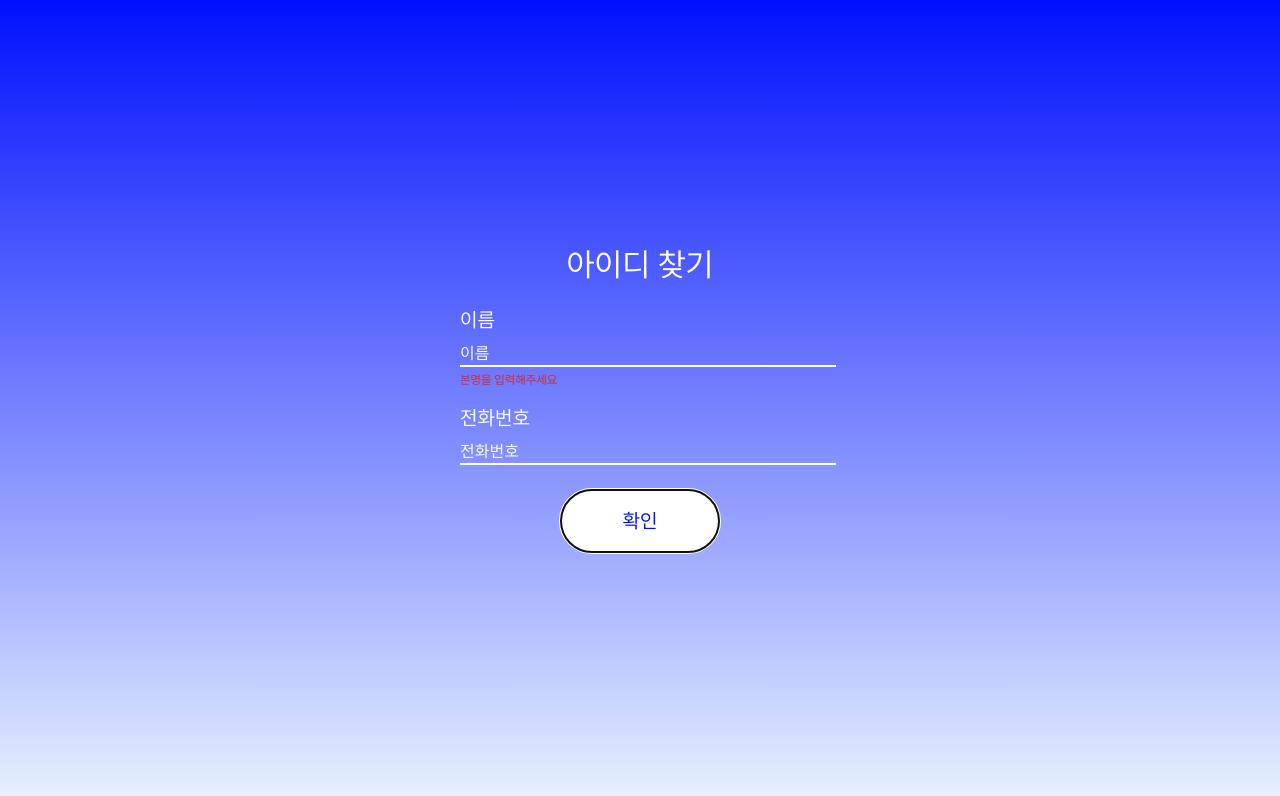
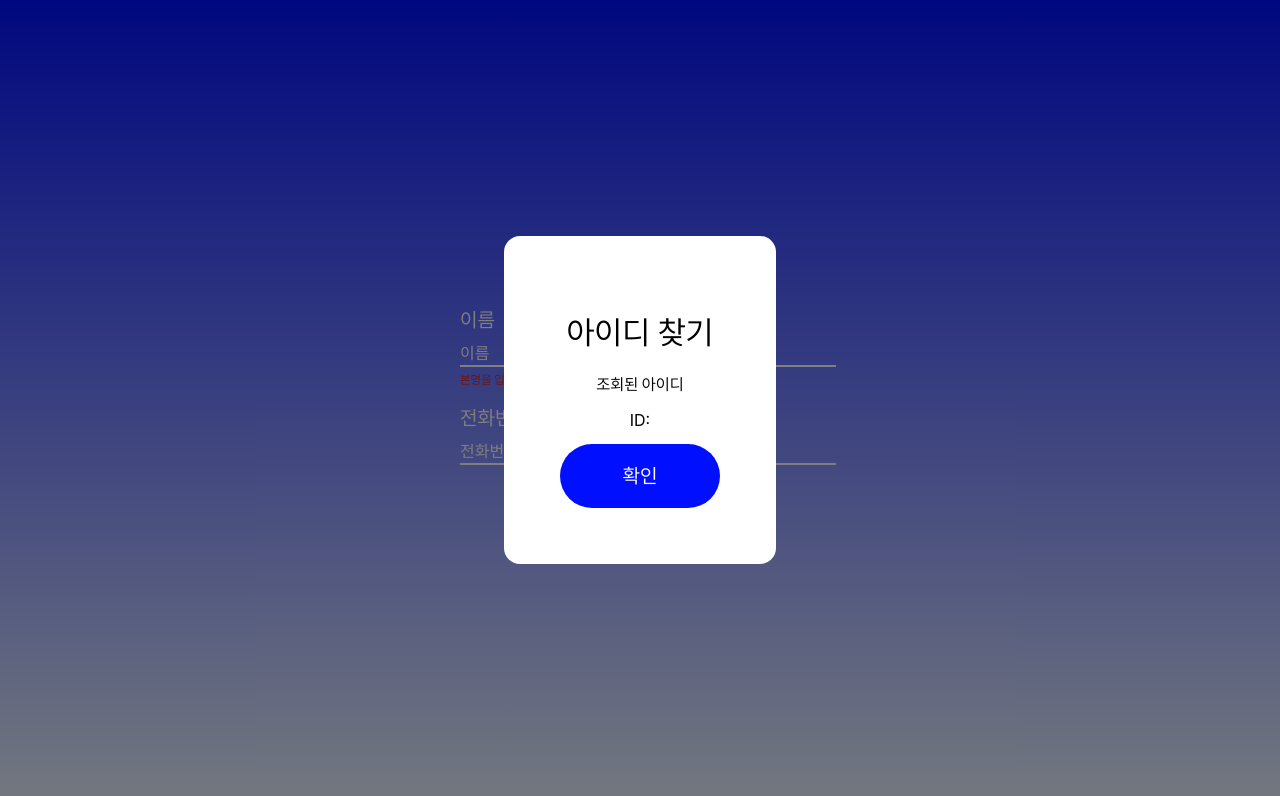
Before and after one commit to l0u0h0/stargate, a React (Vite) app in the folder Stargate-Fe/: page /idinquiry in a window 1280 px wide. Both pictures are taken after a click on the button "확인". Shown: the top 796 px of the page. Built offline with nearby package versions, Linux system fonts and the light colour scheme; no server answers.

Commit message:
idinquiry_add

```diff
--- a/Stargate-Fe/src/organisms/IdResultModal.tsx
+++ b/Stargate-Fe/src/organisms/IdResultModal.tsx
@@ -2,7 +2,8 @@ import React, { useRef, MouseEvent } from 'react';
 import AuthNumInputComponent from '../atoms/AuthNumInputComponent';
 import BtnWhite from '@/atoms/BtnWhite';
 
-interface AuthNumberProps {
+interface IdResultModal {
+  email: string;
   isOpen: boolean;
   onClose: () => void;
 }
@@ -12,7 +13,7 @@ interface AuthNumberProps {
  * @param onClose() => 모달창 닫아지는 이벤트 담긴 함수
  */
 
-const AuthNumberComponent = ({ isOpen, onClose }: AuthNumberProps) => {
+const IdResultModal = ({ email, isOpen, onClose }: IdResultModal) => {
   const modalRef = useRef<HTMLDivElement>(null);
 
   const handleOutsideClick = (e: MouseEvent) => {
@@ -30,11 +31,12 @@ const AuthNumberComponent = ({ isOpen, onClose }: AuthNumberProps) => {
         >
           <div ref={modalRef} className="w-fit h-fit bg-white rounded-lg p-4">
             <div className="text-black backdrop:card bg-white p-5 rounded-lg m-5">
-              <p className="mt-4 form-title text-black">인증번호 입력</p>
+              <p className="mt-4 form-title text-black">아이디 찾기</p>
               <p className="mt-4 modal-title text-black">
-                이메일로 전송된 인증번호 6자리를 입력해주세요
+                조회된 아이디
               </p>
-              <div className="flex m-3">
+              <div className="flex m-3 justify-center">
+                <p className="">ID: {email}</p>
               </div>
               <BtnWhite text="확인" onClick={onClose} />
             </div>
@@ -45,4 +47,4 @@ const AuthNumberComponent = ({ isOpen, onClose }: AuthNumberProps) => {
   );
 };
 
-export default AuthNumberComponent;
+export default IdResultModal;
--- a/Stargate-Fe/src/organisms/IdinquiryComponent.tsx
+++ b/Stargate-Fe/src/organisms/IdinquiryComponent.tsx
@@ -2,6 +2,7 @@ import React, { useState } from 'react';
 import InputComponent from '../atoms/InputComponent';
 import BtnBlue from '@/atoms/BtnBlue';
 import { idInquiryApi } from '@/services/userService';
+import IdResultModal from './IdResultModal';
 
 interface userType {
   name: string;
@@ -9,6 +10,8 @@ interface userType {
 }
 
 const IdinquiryComponent = () => {
+  const [email, setEmail] = useState('');
+  const [isOpen, setIsOpen] = useState(false);
   const [user, setUser] = useState<object>({
     name: '',
     phone: '',
@@ -30,7 +33,8 @@ const IdinquiryComponent = () => {
     formData.append('phone', newPhone);
 
     idInquiryApi(formData).then(res => {
-      alert(res.email);
+      setEmail(res.email);
+      setIsOpen(true);
     }).catch(error => console.log(error));
   };
 
@@ -54,6 +58,7 @@ const IdinquiryComponent = () => {
         setter={setUser}
       />
       <BtnBlue text="확인" onClick={findId} />
+      <IdResultModal email={email} isOpen={isOpen} onClose={() => setIsOpen(false)} />
     </div>
   );
 };
```
